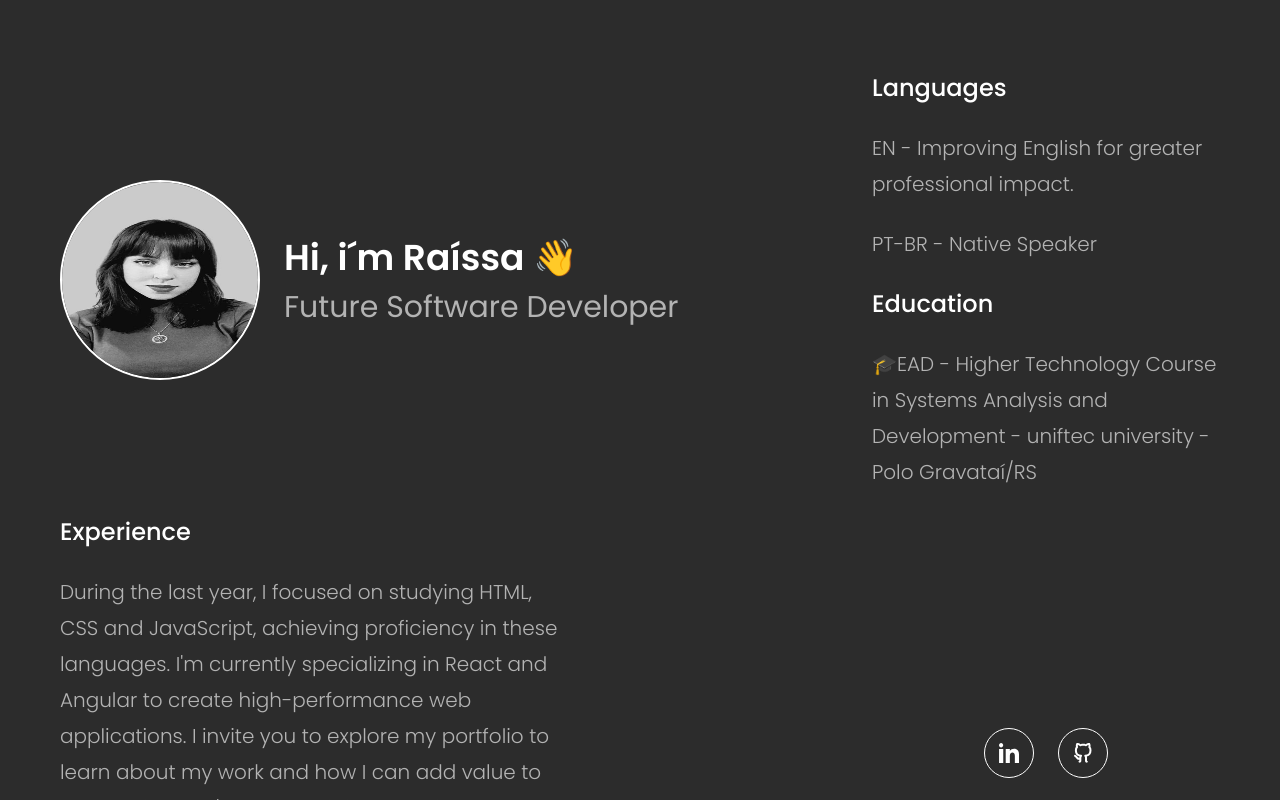
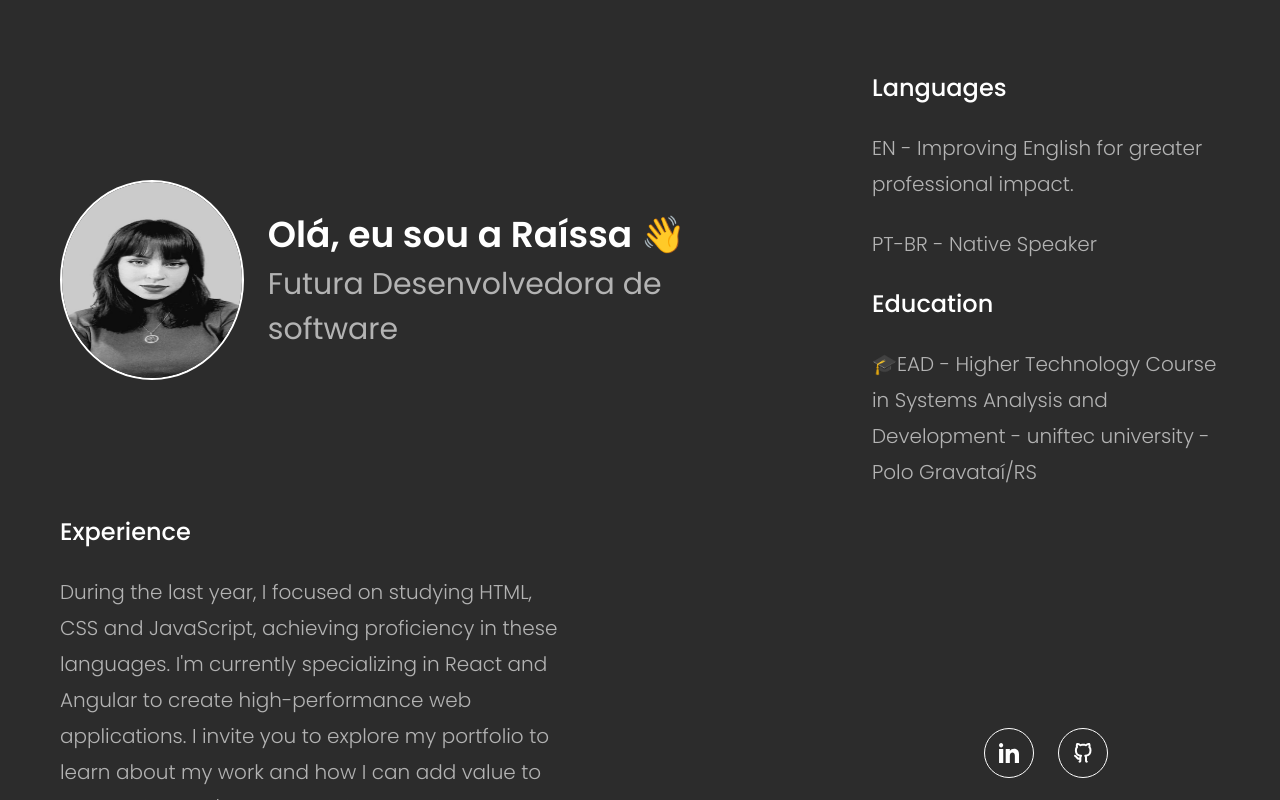
Before and after one commit to issaflores/My-Portfolio, a Next.js app: page / in a window 1280 px wide. Built offline with nearby package versions, Linux system fonts and the light colour scheme.

Commit message:
Update header.tsx

```diff
--- a/src/app/components/header/header.tsx
+++ b/src/app/components/header/header.tsx
@@ -6,14 +6,14 @@ export function Header(){
     return(
         <div className="header">
           <div>
-            <h1>Hi, i´m Raíssa 👋</h1>
-            <h2>Future Software Developer</h2>
+            <h1>Olá, eu sou a Raíssa 👋</h1>
+            <h2>Futura Desenvolvedora de software</h2>
           </div>
           <Image
             src="/me.jpg"
             alt="Vercel Logo"
-            width={325}
-            height={310}
+            width={300}
+            height={300}
             priority
           />
         </div>
```
